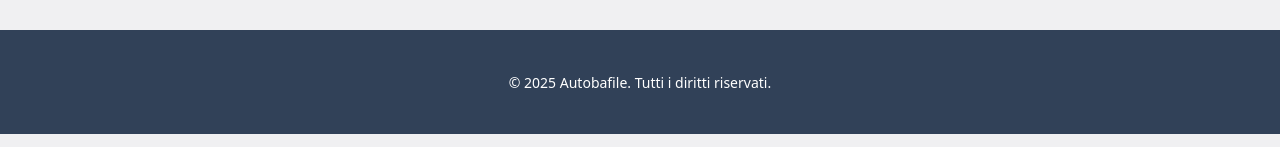
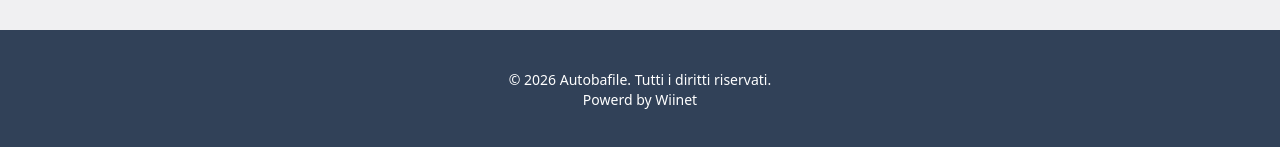
Before and after one commit to AI1981/autobafile, a React (Vite) app: page / in a window 1280 px wide. Shown: the part 3672-3819 px from the top of the page. Built offline with nearby package versions, Linux system fonts and the light colour scheme.

Commit message:
aggiuta powered by wiinet

```diff
--- a/src/layout/Footer.jsx
+++ b/src/layout/Footer.jsx
@@ -4,8 +4,9 @@
 export const Footer = () => {
   return (
     <section className="relative overflow-hidden bg-slate-700 py-10">
-      <div className="container mx-auto px-6 text-center">
-        <span className="text-sm text-white">© 2025 Autobafile. Tutti i diritti riservati.</span>
+      <div className="container mx-auto px-6 text-center flex flex-col">
+        <span className="text-sm text-white">© 2026 Autobafile. Tutti i diritti riservati.</span>
+        <span className="text-sm text-white">Powerd by Wiinet</span>
       </div>
     </section>
   );
```
